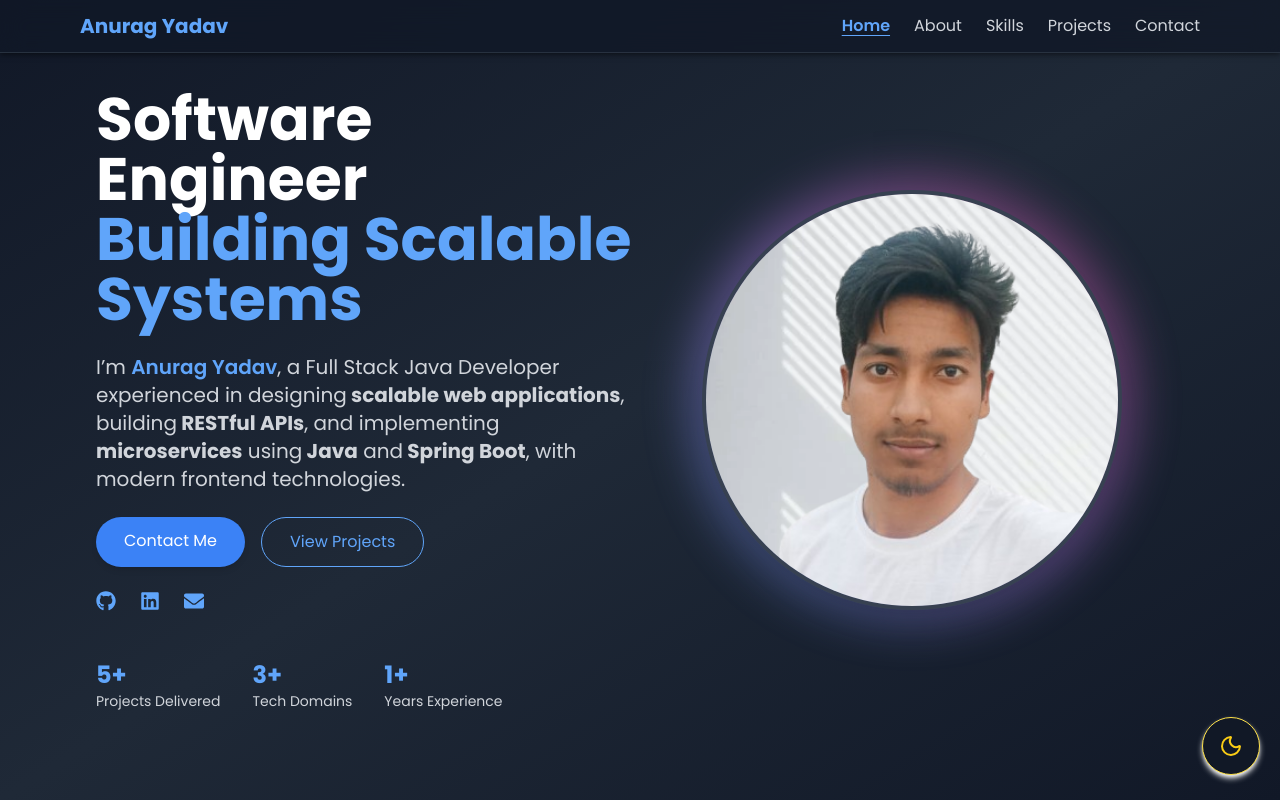
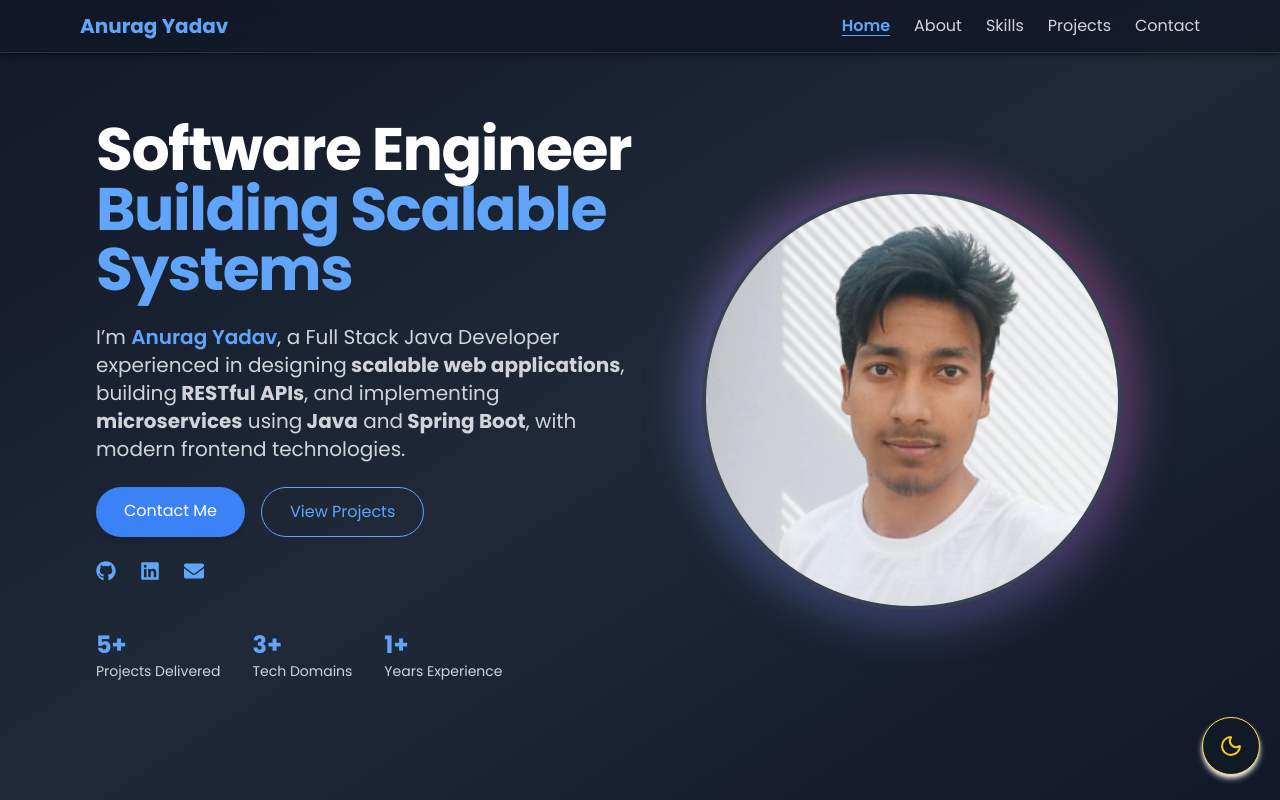
Before and after one commit to AnuragYadav9219/Portfolio, a React (Vite) app: page / in a window 1280 px wide. Shown: the top 800 px of the page. Built offline with nearby package versions, Linux system fonts and the light colour scheme.

Commit message:
Fixed a small UI issue

```diff
--- a/src/components/Home.jsx
+++ b/src/components/Home.jsx
@@ -20,9 +20,9 @@ const Home = () => {
         className="w-full md:w-1/2 text-center md:text-left space-y-6"
         data-aos="fade-right"
       >
-        <h1 className="text-4xl sm:text-5xl xl:text-6xl font-extrabold text-gray-900 dark:text-white leading-tight">
-          Software Engineer
-          <span className="block text-blue-600 dark:text-blue-400">
+        <h1 className="text-3xl sm:text-4xl md:text-5xl xl:text-6xl font-extrabold text-gray-900 dark:text-white leading-tight tracking-tight">
+          Software Engineer{' '}
+          <span className="inline md:block text-blue-600 dark:text-blue-400">
             Building Scalable Systems
           </span>
         </h1>
```
